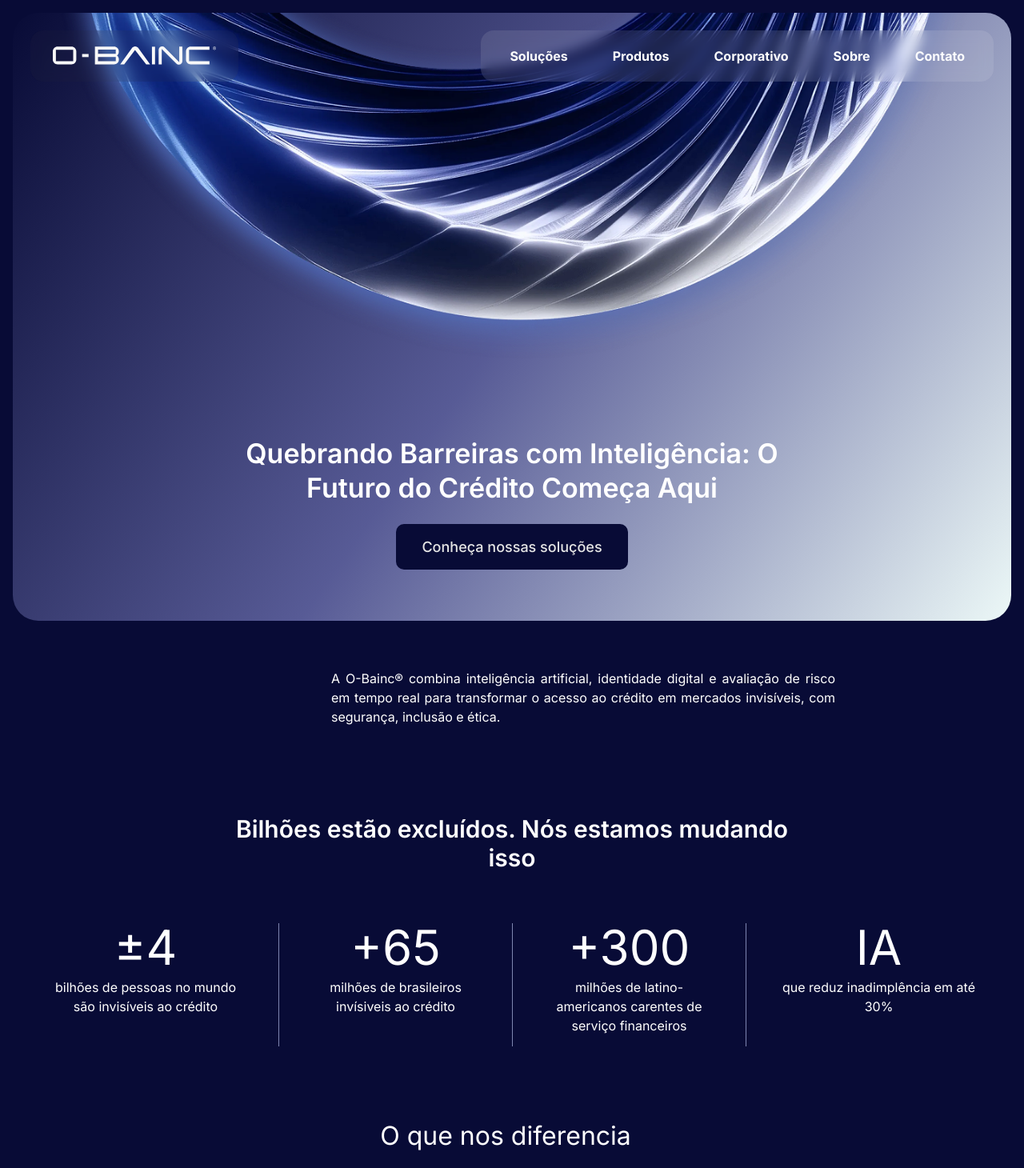
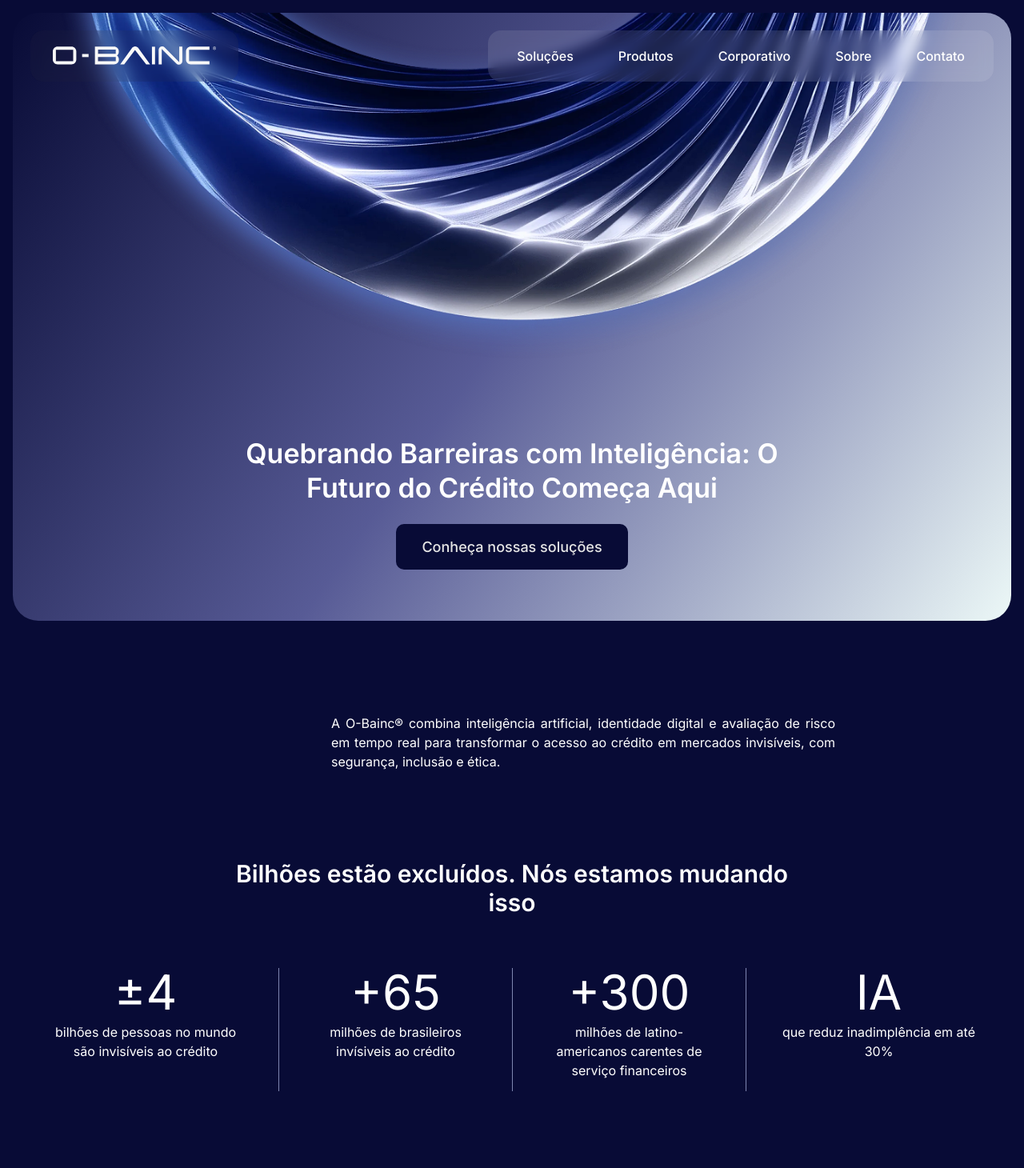
Before and after one commit to devvieiira/o-bainc-frontend, a Next.js app: page / in a window 1280 px wide. Shown: the top 1460 px of the page at 80% size. Built offline with nearby package versions, Linux system fonts and the light colour scheme.

Commit message:
fiz: padding

```diff
--- a/app/page.tsx
+++ b/app/page.tsx
@@ -43,7 +43,7 @@ export default function Home() {
           />
         </div>
         <div className="glass flex h-[54px] w-14 items-center justify-center rounded-2xl border-white/20 bg-white/10 p-2 md:h-16 md:w-fit lg:w-fit">
-          <ul className="flex h-full w-full items-center justify-center gap-x-8 px-4 font-bold">
+          <ul className="flex h-full w-full items-center justify-center gap-x-8 px-4 font-medium">
             {navLinks.map((link) => (
               <li
                 key={link.text}
@@ -122,7 +122,7 @@ export default function Home() {
               />
             </div>
 
-            <div className="absolute bottom-0 z-10 space-y-6 px-16 py-16 text-white">
+            <div className="absolute bottom-0 z-10 space-y-6 px-10 md:px-16 py-16 text-white">
               <h1 className="max-w-11/12 text-2xl leading-tight font-semibold md:max-w-3/5 mx-auto md:text-[34px]">
                 Quebrando Barreiras com Inteligência: O Futuro do Crédito Começa
                 Aqui
@@ -134,9 +134,9 @@ export default function Home() {
           </section>
         </div>
 
-        <section className="flex w-full items-end justify-end px-3.5 py-10 xl:mt-5 xl:px-15">
+        <section className="flex w-full items-end justify-end px-3.5 pb-10 pt-24 xl:mt-5 xl:px-15">
           <div className="flex w-full items-center justify-end xl:mx-40">
-            <p className="mb-3.5 ml-14 max-w-[630px] text-justify md:mr-4 md:ml-2">
+            <p className="mb-3.5 ml-24 max-w-[630px] md:text-justify md:mr-4 md:ml-2">
               A O-Bainc® combina inteligência artificial, identidade digital e
               avaliação de risco em tempo real para transformar o acesso ao
               crédito em mercados invisíveis, com segurança, inclusão e ética.
```
